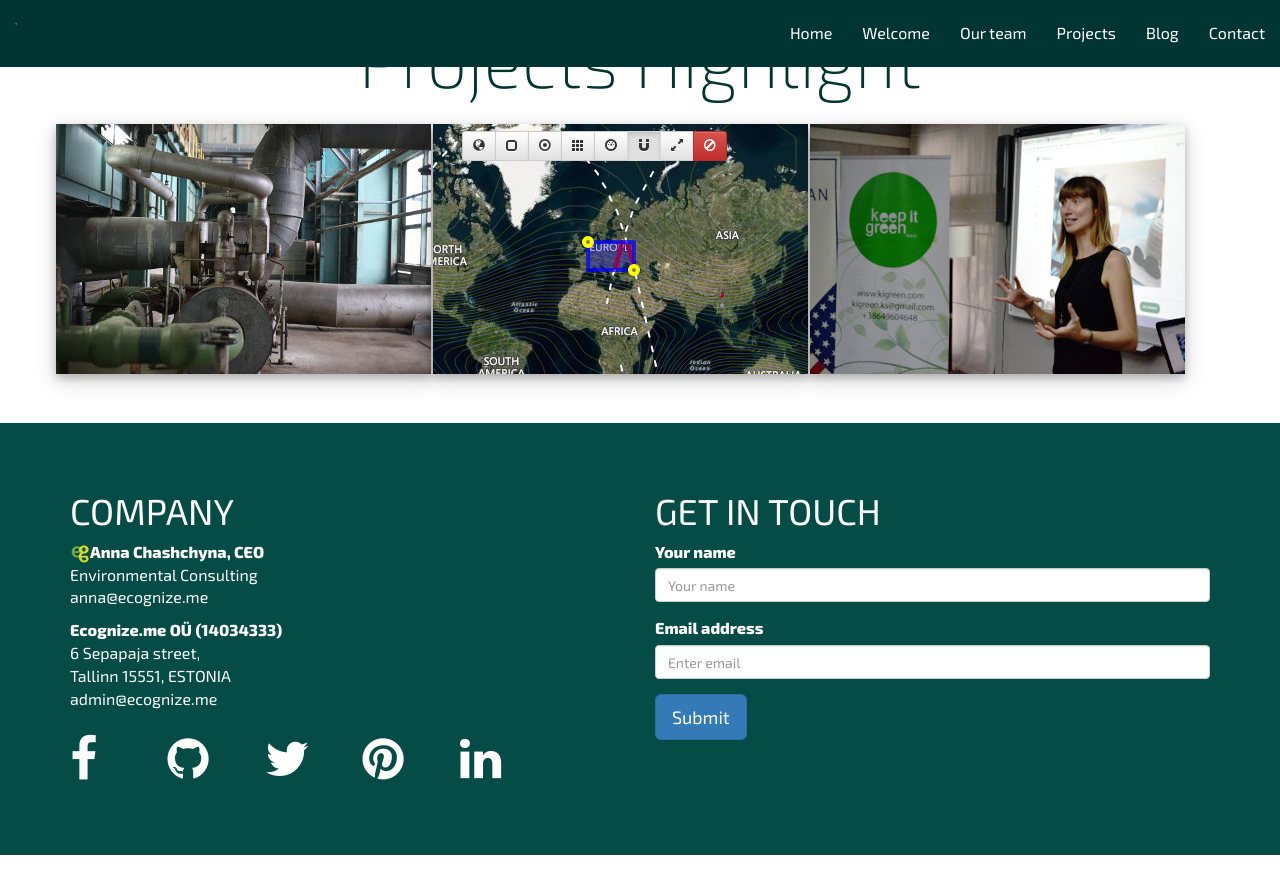
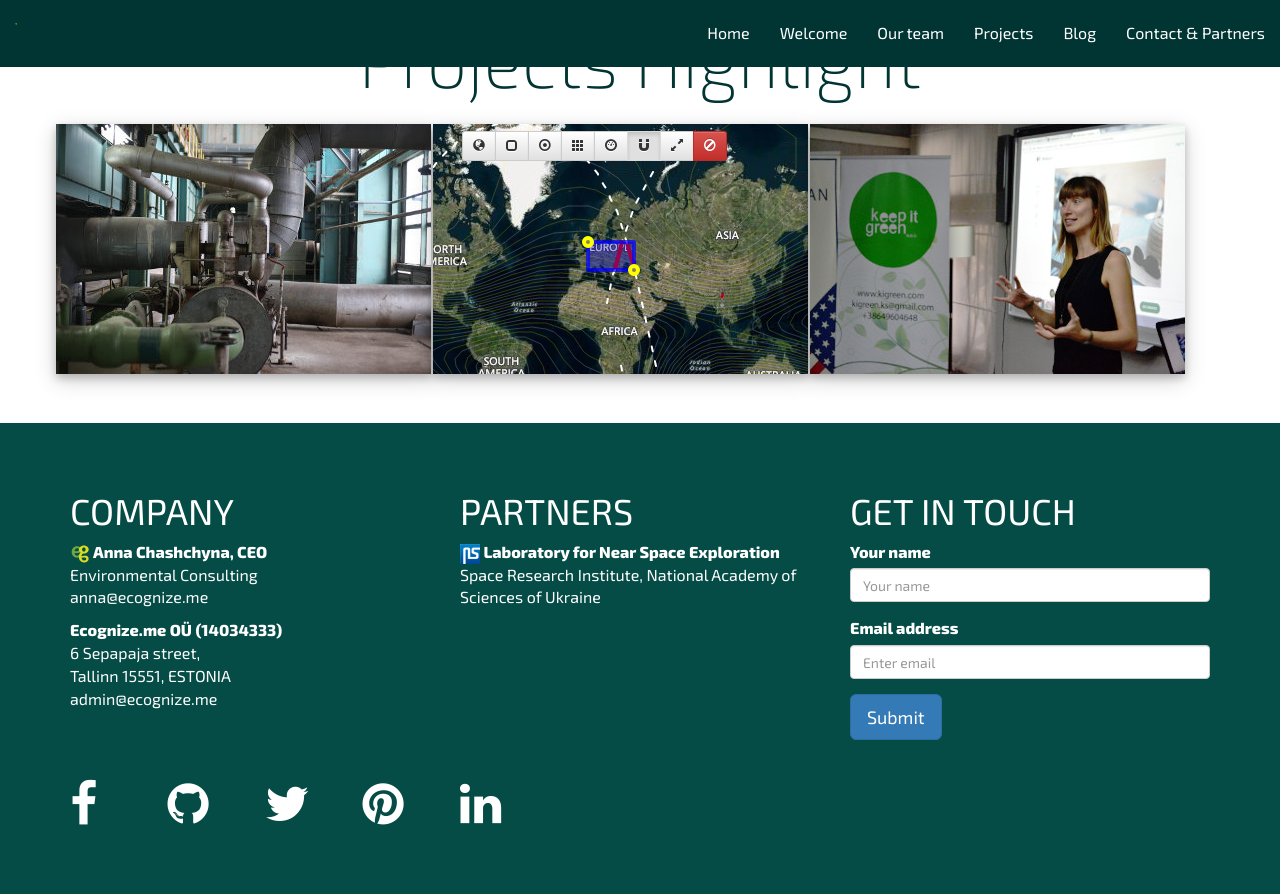
Before and after one commit to Ecognize/Ecognize.github.io, a Jekyll site: the page built from index.html, in a window 1280 px wide and 900 px high, scrolled down 2157 px. Shown: the top 894 px of the window. Built offline with Jekyll 4.4.1, drawn with Linux system fonts in a browser that asks for light colours; before the commit the page ends 3012 px from its top, so only the background shows below that.

Commit message:
NearSpace lab as parters

```diff
--- a/_includes/contacts.html
+++ b/_includes/contacts.html
@@ -1,10 +1,10 @@
 <div class="bg-info p-y-3 section" id="contact">
     <div class="container">
         <div class="row">
-            <div class="col-md-6">
+            <div class="col-md-4">
                 <h1 class="pi-draggable pi-item">COMPANY</h1>
 
-                <p><b><img alt="Ecognize.me Logo" height="20" src="ecognize.me-transparent.svg" />Anna Chashchyna, CEO</b><br />
+                <p><b><img alt="Ecognize.me Logo" height="20" src="ecognize.me-transparent.svg" />&nbsp;Anna Chashchyna, CEO</b><br />
                 Environmental Consulting<br />
                 <a href="mailto:anna@ecognize.me">anna@ecognize.me</a></p>
 
@@ -12,7 +12,31 @@
                 6 Sepapaja street, <br />
                 Tallinn 15551, ESTONIA&nbsp; &nbsp; &nbsp; &nbsp; &nbsp; &nbsp;&nbsp;<br />
                 <a href="mailto:admin@ecognize.me">admin@ecognize.me</a></p>
+            </div>
+            <div class="col-md-4">
+                <h1 class="pi-draggable pi-item">PARTNERS</h1>
 
+                <p><b><img alt="Ecognize.me Logo" height="20" src="img/nearspace.gif" />&nbsp;<a href="http://nearspace.ikd.kiev.ua">Laboratory for Near Space Exploration</b></a><br />
+                Space Research Institute, National Academy of Sciences of Ukraine<br />
+            </div>
+
+            <div class="col-md-4">
+                <h1 class="pi-draggable pi-item">GET IN TOUCH</h1>
+
+                <form action="https://www.elformo.com/forms/a7ed850f-3b03-4ff6-bcdc-38792fcc855c" method="post">
+                    <fieldset class="form-group">
+                        <label for="exampleInputEmail1">Your name</label>
+                        <input class="form-control" id="name" name="name" placeholder="Your name" type="text" />
+                    </fieldset>
+
+                    <fieldset class="form-group">
+                        <label for="exampleInputEmail1">Email address</label>
+                        <input class="form-control" id="email" name="email" placeholder="Enter email" type="email" />
+                    </fieldset>
+                    <button class="btn btn-lg btn-primary" id="submit" name="submit" type="submit">Submit</button>
+                </form>
+            </div>
+        </div>
         <div class="m-y-2 m-y-lg row text-center">
             {% include social.html
                 icon='facebook'
@@ -49,23 +73,4 @@
             %}
         </div>
     </div>
-
-            <div class="col-md-6">
-                <h1 class="pi-draggable pi-item">GET IN TOUCH</h1>
-
-                <form action="https://www.elformo.com/forms/a7ed850f-3b03-4ff6-bcdc-38792fcc855c" method="post">
-                    <fieldset class="form-group">
-                        <label for="exampleInputEmail1">Your name</label>
-                        <input class="form-control" id="name" name="name" placeholder="Your name" type="text" />
-                    </fieldset>
-
-                    <fieldset class="form-group">
-                        <label for="exampleInputEmail1">Email address</label>
-                        <input class="form-control" id="email" name="email" placeholder="Enter email" type="email" />
-                    </fieldset>
-                    <button class="btn btn-lg btn-primary" id="submit" name="submit" type="submit">Submit</button>
-                </form>
 </div>
-        </div>
-    </div>
-</div>
--- a/_includes/nav.html
+++ b/_includes/nav.html
@@ -20,7 +20,7 @@
             <li class="nav-item active"><a class="nav-link" href="#projects">Projects</a></li>
             <!-- <li class="nav-item active"><a class="nav-link" href="#workshops">Workshops</a></li> -->
             <li class="nav-item active"><a class="nav-link" href="https://medium.com/@Ecognize" target="_blank">Blog</a></li>
-            <li class="nav-item active"><a class="nav-link" href="#contact">Contact</a></li>
+            <li class="nav-item active"><a class="nav-link" href="#contact">Contact &amp; Partners</a></li>
         </ul>
     </div>
 </nav>
--- a/_includes/social.html
+++ b/_includes/social.html
@@ -1,4 +1,4 @@
-<div class="col-xs-2 text-left">
+<div class="col-xs-1 text-left">
 	<a href="{{ include.url }}" target="_blank">
     	<i class="fa fa-{{ include.icon }} {{ include.class }} wow bounceIn" data-wow-delay=".1s"></i>
 	</a>
```
Also changed, not shown: img/nearspace.gif (added). Lines whose indentation alone changed are shown as unchanged.
